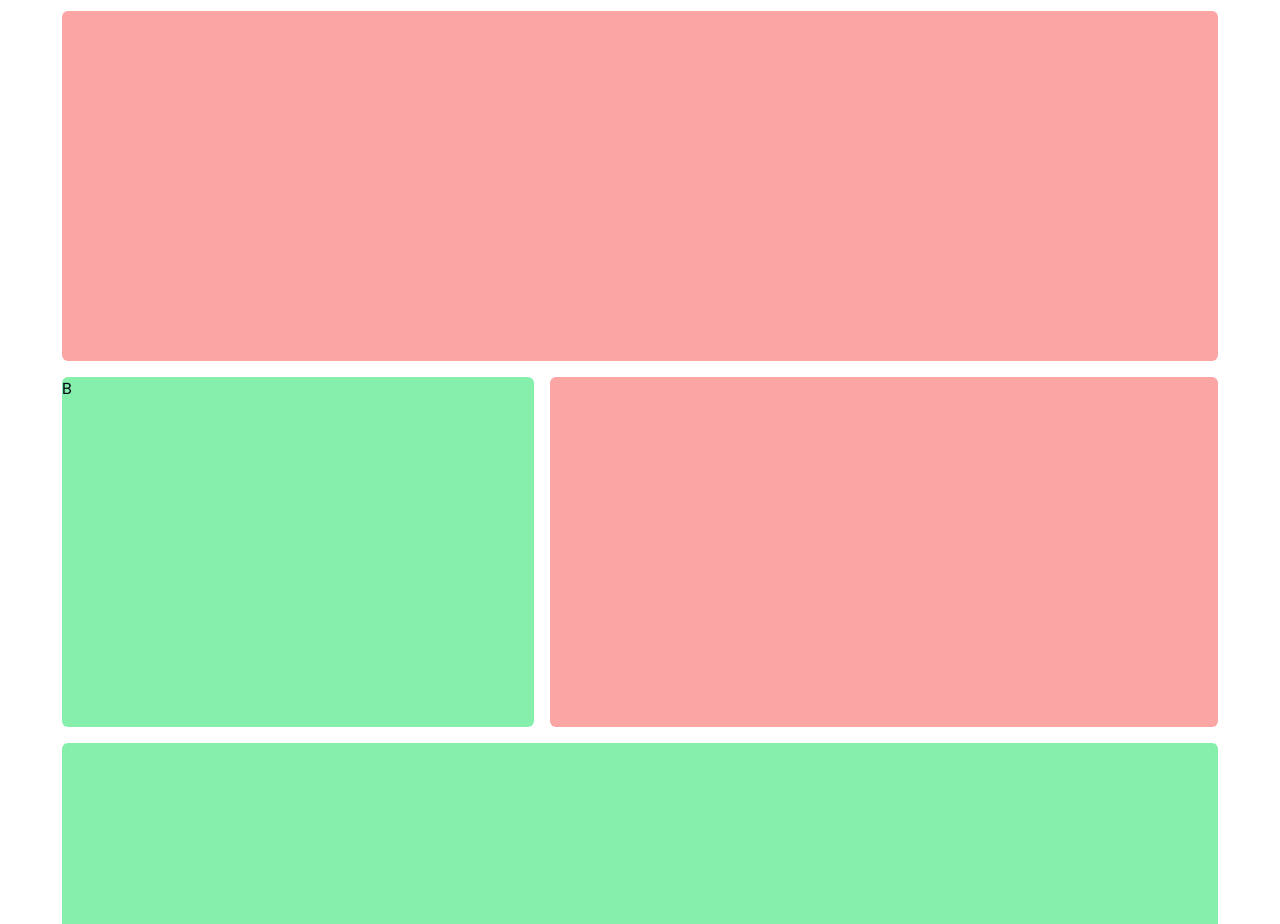
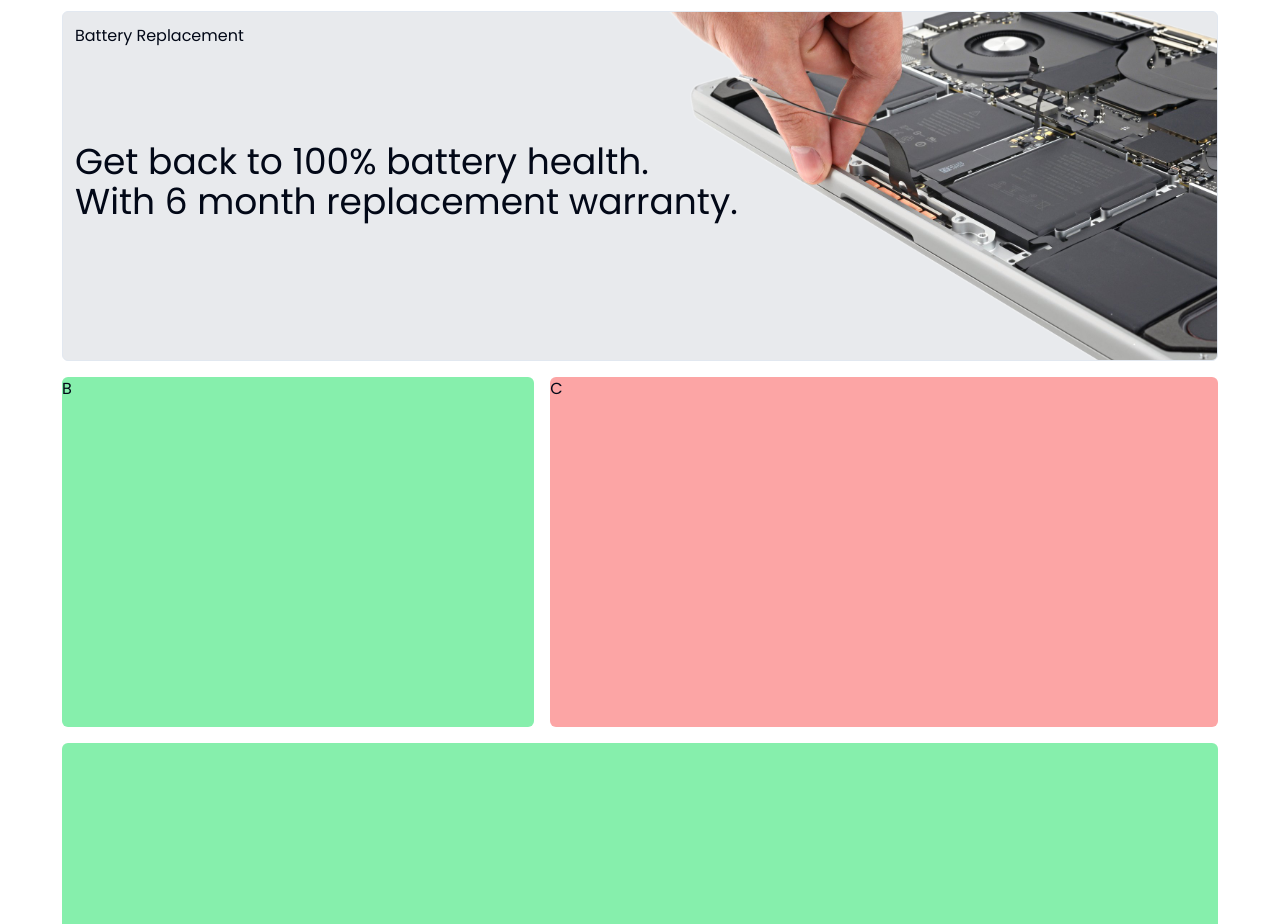
Before and after one commit to BourhanUddin/exploring-framer-motion-with-chadcn, a React (Vite) app: page / in a window 1280 px wide. Shown: the part 1060-1984 px from the top of the page. Built offline with nearby package versions, Linux system fonts and the light colour scheme.

Commit message:
services section component and make it custom hooks for tiles

```diff
--- a/src/components/ServicesTiles/BatteryReplacement.tsx
+++ b/src/components/ServicesTiles/BatteryReplacement.tsx
@@ -1,6 +1,6 @@
 import ScrollGrow from "@/hooks/ScrollGrow";
 import { motion } from "framer-motion";
-
+import batteryImg from "../../assets/images/trackpad.png";
 const BatteryReplacement = () => {
   const { style, componentRef } = ScrollGrow();
 
@@ -8,8 +8,23 @@ const BatteryReplacement = () => {
     <motion.div
       style={style}
       ref={componentRef}
-      className="bg-red-300   col-span-12 lg:col-span-12 rounded-md h-[350px]"
-    ></motion.div>
+      className="overflow-hidden  border bg-gray-300 bg-opacity-50  col-span-12 lg:col-span-12 rounded-md h-[350px] flex "
+    >
+      <div className="w-6/12 z-10   overflow-visible ">
+        <p className="p-3">Battery Replacement</p>
+        <div className="mt-[70px] p-3 w-[650px] flex flex-col text-4xl py-auto">
+          <p>Get back to 100% battery health.</p>
+          <p className="w-[700px]">With 6 month replacement warranty.</p>
+        </div>
+      </div>
+      <div className="w-6/12 z-1">
+        <img
+          className="object-cover w-full float-end h-full"
+          src={batteryImg}
+          alt=""
+        />
+      </div>
+    </motion.div>
   );
 };
 
--- /dev/null
+++ b/src/components/ServicesTiles/ChipSetReplacement.tsx
@@ -0,0 +1,17 @@
+import ScrollGrow from "@/hooks/ScrollGrow";
+import { motion } from "framer-motion";
+
+const ChipSetReplacement = () => {
+  const { style, componentRef } = ScrollGrow();
+  return (
+    <motion.div
+      className="bg-green-300 col-span-6 lg:col-span-5 rounded-md h-[350px]"
+      style={style}
+      ref={componentRef}
+    >
+      B
+    </motion.div>
+  );
+};
+
+export default ChipSetReplacement;
--- a/src/pages/home/ServicesSection.tsx
+++ b/src/pages/home/ServicesSection.tsx
@@ -1,4 +1,5 @@
 import BatteryReplacement from "@/components/ServicesTiles/BatteryReplacement";
+import ChipSetReplacement from "@/components/ServicesTiles/ChipSetReplacement";
 import Container from "@/components/layouts/Container";
 
 const ServicesSection = () => {
@@ -15,10 +16,8 @@ const ServicesSection = () => {
       </div>
       <div className="grid grid-cols-12 gap-4 my-10 px-3">
         <BatteryReplacement></BatteryReplacement>
-        <div className="bg-green-300 col-span-6 lg:col-span-5 rounded-md h-[350px]">
-          B
-        </div>
-        <div className="bg-red-300   col-span-6 lg:col-span-7 rounded-md h-[350px]"></div>
+       <ChipSetReplacement></ChipSetReplacement>
+        <div className="bg-red-300   col-span-6 lg:col-span-7 rounded-md h-[350px]">C</div>
         <div className="bg-green-300  col-span-12 lg:col-span-12 rounded-md h-[350px]"></div>
         <div className="bg-green-300 col-span-12 md:col-span-6 lg:col-span-4 rounded-md h-[350px]"></div>
         <div className="bg-green-300 col-span-12 md:col-span-6 lg:col-span-4 rounded-md h-[350px]"></div>
```
